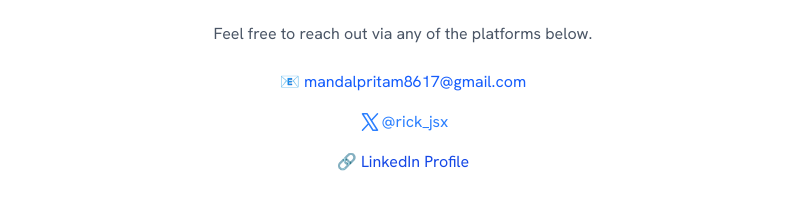
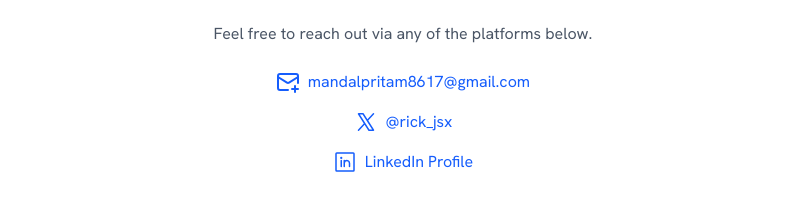
Before and after one commit to pritamdev-bit/minimal-portfolio, a Next.js app: page /contact in a window 1280 px wide. Shown: the part 244-468 px from the top of the page, without its empty margins (237-1043 px from the left). Built offline with nearby package versions, Linux system fonts and the light colour scheme; no server answers.

Commit message:
Fixed UI issues

```diff
--- a/app/contact/page.jsx
+++ b/app/contact/page.jsx
@@ -1,4 +1,6 @@
+import { Linkedin } from "@/components/LinkedIn";
 import { Twitter } from "@/components/Twitter";
+import { MailPlus } from "lucide-react";
 import React from "react";
 export default function ContactPage() {
   return (
@@ -10,16 +12,16 @@ export default function ContactPage() {
         <div className="space-y-4 flex flex-col items-center">
           <a
             href="mailto:your@email.com"
-            className="block text-blue-600 hover:underline"
+            className="flex gap-2 text-blue-600 hover:underline"
           >
-            📧 mandalpritam8617@gmail.com
+            <MailPlus /> mandalpritam8617@gmail.com
           </a>
 
           <a
             href="https://x.com/rick_jsx"
             target="_blank"
             rel="noopener noreferrer"
-            className="flex text-blue-500 hover:underline"
+            className="flex gap-2 text-blue-600 hover:underline"
           >
             <Twitter /> @rick_jsx
           </a>
@@ -28,9 +30,9 @@ export default function ContactPage() {
             href="https://www.linkedin.com/in/mandalpritam8617/"
             target="_blank"
             rel="noopener noreferrer"
-            className="block text-blue-700 hover:underline"
+            className="flex gap-2 text-blue-600 hover:underline"
           >
-            🔗 LinkedIn Profile
+            <Linkedin /> LinkedIn Profile
           </a>
         </div>
       </div>
--- a/components/Communication.jsx
+++ b/components/Communication.jsx
@@ -5,6 +5,7 @@ import { Twitter } from './Twitter'
 import { Linkedin } from './LinkedIn'
 import { Ghp } from './Ghubprofile'
 import { Myemail } from './Myemail'
+import { Notebook, Send, StickyNote } from 'lucide-react'
 
 
 const Communication = () => {
@@ -13,7 +14,7 @@ const Communication = () => {
             <div className='flex gap-2 mb-6'>
                 <Link href="/resume" target='_blank' className='w-fit flex items-center gap-1 dark:bg-black dark:text-white text-black px-2 py-1 rounded-md border border-gray-600 ring-black dark:ring-white hover:ring-2'>
                     <span>
-                        <Image src="/resume.png" className='dark:invert' alt="resume" width={20} height={20} />
+                        <StickyNote className='w-5' />
                     </span>
                     <span>
                         Resume &#47; CV
@@ -21,7 +22,7 @@ const Communication = () => {
                 </Link>
                 <Link href="/contact" className='w-fit flex items-center gap-1 bg-black text-white dark:bg-white dark:text-black px-2 py-1 rounded-md border border-gray-600  ring-yellow-400 dark:ring-gray-300 hover:ring-3'>
                     <span>
-                        <Image src="/paper-plane.png" className='invert dark:invert-0' alt="resume" width={20} height={20} />
+                        <Send className='w-5' />
                     </span>
                     <span>
                         Get in touch
```
Also changed, not shown: public/portfolio.png.
